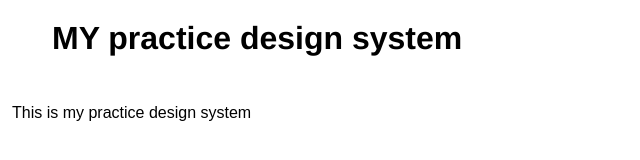
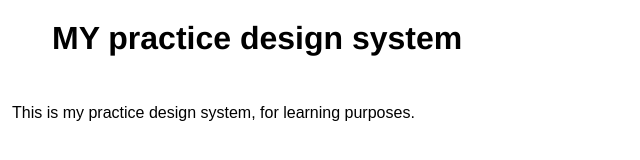
Before and after one commit to Ahallard/design-system-code, a website: page index.html in a window 1280 px wide. Shown: the whole page, without its empty margins (0-640 px from the left). Drawn offline with Linux system fonts and the light colour scheme.

Commit message:
commit 3

```diff
--- a/index.html
+++ b/index.html
@@ -5,6 +5,8 @@
     <body>
         <h1>MY practice design system</h1>
         <br/>
-        This is my practice design system
+        <section>
+        This is my practice design system, for learning purposes.
+        </section>
     </body>
 </html>
```
